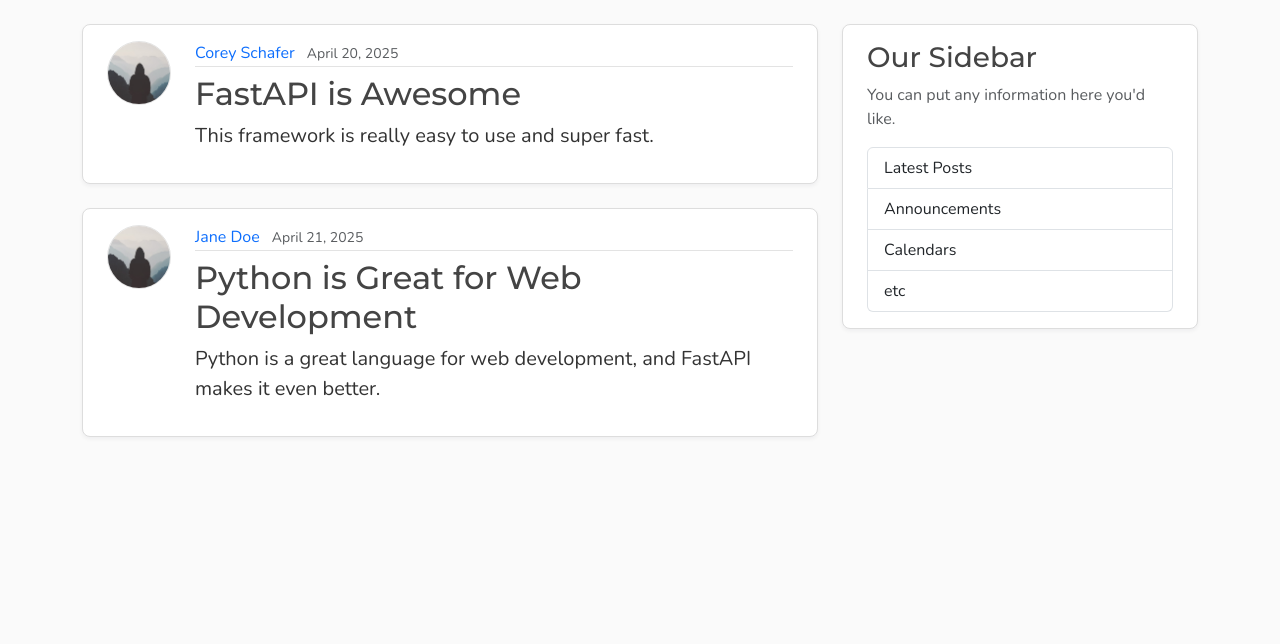
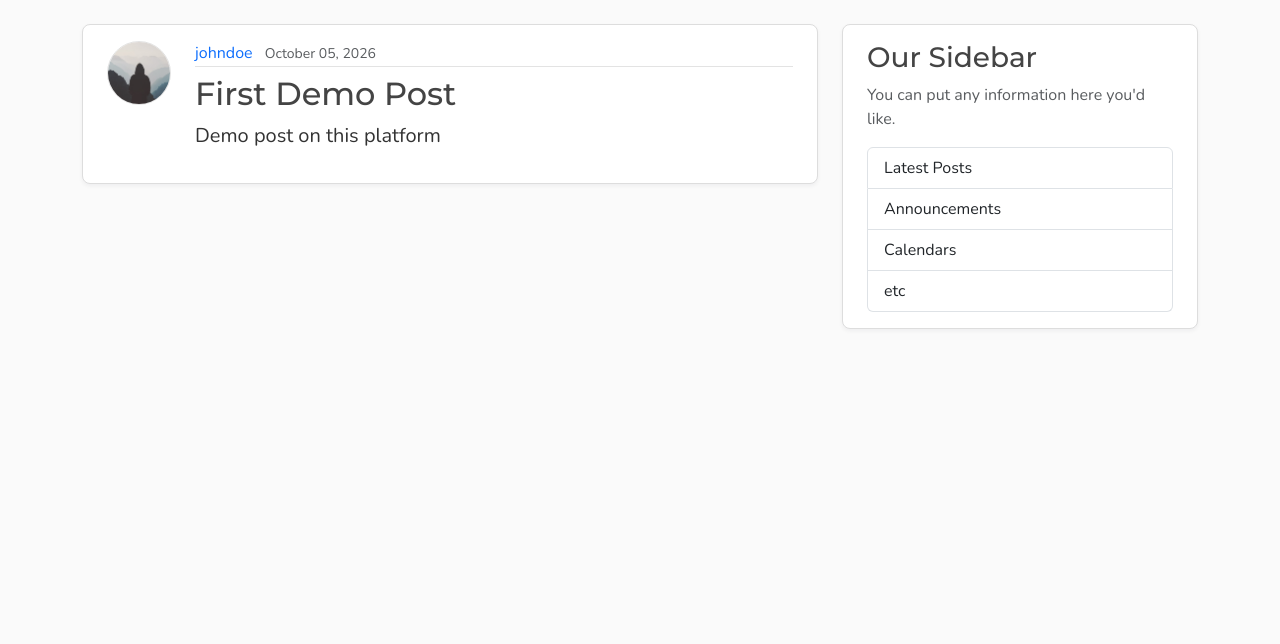
Before and after one commit to sandeephexa/fastapi_blog, a FastAPI app: page / in a window 1280 px wide. Shown: the part 56-700 px from the top of the page. Run offline with FastAPI, Linux system fonts and the light colour scheme.

Commit message:
db schemas added

```diff
--- a/main.py
+++ b/main.py
@@ -1,34 +1,40 @@
-from fastapi import FastAPI, Request
+from typing import Annotated
+
+from fastapi import Depends, FastAPI, HTTPException, Request, status
+from fastapi.exceptions import RequestValidationError
+from fastapi.responses import JSONResponse
 from fastapi.staticfiles import StaticFiles
 from fastapi.templating import Jinja2Templates
+from sqlalchemy import select
+from sqlalchemy.orm import Session
+from starlette.exceptions import HTTPException as StarletteHTTPException
+
+import models
+from database import Base, engine, get_db
+from schemas import (
+    PostCreate,
+    PostResponse,
+    PostUpdate,
+    UserCreate,
+    UserResponse,
+    UserUpdate,
+)
+
+Base.metadata.create_all(bind=engine)
 
 app = FastAPI()
 
 app.mount("/static", StaticFiles(directory="static"), name="static")
+app.mount("/media", StaticFiles(directory="media"), name="media")
 
 templates = Jinja2Templates(directory="templates")
-
-posts: list[dict] = [
-    {
-        "id": 1,
-        "author": "Corey Schafer",
-        "title": "FastAPI is Awesome",
-        "content": "This framework is really easy to use and super fast.",
-        "date_posted": "April 20, 2025",
-    },
-    {
-        "id": 2,
-        "author": "Jane Doe",
-        "title": "Python is Great for Web Development",
-        "content": "Python is a great language for web development, and FastAPI makes it even better.",
-        "date_posted": "April 21, 2025",
-    },
-]
 
 
 @app.get("/", include_in_schema=False, name="home")
 @app.get("/posts", include_in_schema=False, name="posts")
-def home(request: Request):
+def home(request: Request, db: Annotated[Session, Depends(get_db)]):
+    result = db.execute(select(models.Post))
+    posts = result.scalars().all()
     return templates.TemplateResponse(
         request,
         "home.html",
@@ -36,6 +42,309 @@ def home(request: Request):
     )
 
 
-@app.get("/api/posts")
-def get_posts():
+@app.get("/posts/{post_id}", include_in_schema=False)
+def post_page(request: Request, post_id: int, db: Annotated[Session, Depends(get_db)]):
+    result = db.execute(select(models.Post).where(models.Post.id == post_id))
+    post = result.scalars().first()
+    if post:
+        title = post.title[:50]
+        return templates.TemplateResponse(
+            request,
+            "post.html",
+            {"post": post, "title": title},
+        )
+    raise HTTPException(status_code=status.HTTP_404_NOT_FOUND, detail="Post not found")
+
+
+@app.get("/users/{user_id}/posts", include_in_schema=False, name="user_posts")
+def user_posts_page(
+    request: Request,
+    user_id: int,
+    db: Annotated[Session, Depends(get_db)],
+):
+    result = db.execute(select(models.User).where(models.User.id == user_id))
+    user = result.scalars().first()
+    if not user:
+        raise HTTPException(
+            status_code=status.HTTP_404_NOT_FOUND,
+            detail="User not found",
+        )
+    result = db.execute(select(models.Post).where(models.Post.user_id == user_id))
+    posts = result.scalars().all()
+    return templates.TemplateResponse(
+        request,
+        "user_posts.html",
+        {"posts": posts, "user": user, "title": f"{user.username}'s Posts"},
+    )
+
+
+@app.post(
+    "/api/users",
+    response_model=UserResponse,
+    status_code=status.HTTP_201_CREATED,
+)
+def create_user(user: UserCreate, db: Annotated[Session, Depends(get_db)]):
+    result = db.execute(
+        select(models.User).where(models.User.username == user.username),
+    )
+    existing_user = result.scalars().first()
+    if existing_user:
+        raise HTTPException(
+            status_code=status.HTTP_400_BAD_REQUEST,
+            detail="Username already exists",
+        )
+    result = db.execute(
+        select(models.User).where(models.User.email == user.email),
+    )
+    existing_email = result.scalars().first()
+    if existing_email:
+        raise HTTPException(
+            status_code=status.HTTP_400_BAD_REQUEST,
+            detail="Email already registered",
+        )
+    new_user = models.User(
+        username=user.username,
+        email=user.email,
+    )
+    db.add(new_user)
+    db.commit()
+    db.refresh(new_user)
+    return new_user
+
+
+@app.get("/api/users/{user_id}", response_model=UserResponse)
+def get_user(user_id: int, db: Annotated[Session, Depends(get_db)]):
+    result = db.execute(
+        select(models.User).where(models.User.id == user_id),
+    )
+    user = result.scalars().first()
+    if user:
+        return user
+    raise HTTPException(status_code=status.HTTP_404_NOT_FOUND, detail="User not found")
+
+
+@app.get("/api/users/{user_id}/posts", response_model=list[PostResponse])
+def get_user_posts(user_id: int, db: Annotated[Session, Depends(get_db)]):
+    result = db.execute(select(models.User).where(models.User.id == user_id))
+    user = result.scalars().first()
+    if not user:
+        raise HTTPException(
+            status_code=status.HTTP_404_NOT_FOUND,
+            detail="User not found",
+        )
+    result = db.execute(select(models.Post).where(models.Post.user_id == user_id))
+    posts = result.scalars().all()
     return posts
+
+
+@app.patch("/api/users/{user_id}", response_model=UserResponse)
+def update_user(
+    user_id: int,
+    user_update: UserUpdate,
+    db: Annotated[Session, Depends(get_db)],
+):
+    result = db.execute(select(models.User).where(models.User.id == user_id))
+    user = result.scalars().first()
+    if not user:
+        raise HTTPException(
+            status_code=status.HTTP_404_NOT_FOUND,
+            detail="User not found",
+        )
+
+    if user_update.username is not None and user_update.username != user.username:
+        result = db.execute(
+            select(models.User).where(models.User.username == user_update.username),
+        )
+        existing_user = result.scalars().first()
+        if existing_user:
+            raise HTTPException(
+                status_code=status.HTTP_400_BAD_REQUEST,
+                detail="Username already exists",
+            )
+
+    if user_update.email is not None and user_update.email != user.email:
+        result = db.execute(
+            select(models.User).where(models.User.email == user_update.email),
+        )
+        existing_email = result.scalars().first()
+        if existing_email:
+            raise HTTPException(
+                status_code=status.HTTP_400_BAD_REQUEST,
+                detail="Email already registered",
+            )
+
+    if user_update.username is not None:
+        user.username = user_update.username
+    if user_update.email is not None:
+        user.email = user_update.email
+    if user_update.image_file is not None:
+        user.image_file = user_update.image_file
+
+    db.commit()
+    db.refresh(user)
+    return user
+
+
+@app.delete("/api/users/{user_id}", status_code=status.HTTP_204_NO_CONTENT)
+def delete_user(user_id: int, db: Annotated[Session, Depends(get_db)]):
+    result = db.execute(select(models.User).where(models.User.id == user_id))
+    user = result.scalars().first()
+    if not user:
+        raise HTTPException(
+            status_code=status.HTTP_404_NOT_FOUND,
+            detail="User not found",
+        )
+
+    db.delete(user)
+    db.commit()
+
+
+@app.get("/api/posts", response_model=list[PostResponse])
+def get_posts(db: Annotated[Session, Depends(get_db)]):
+    result = db.execute(select(models.Post))
+    posts = result.scalars().all()
+    return posts
+
+
+@app.post(
+    "/api/posts",
+    response_model=PostResponse,
+    status_code=status.HTTP_201_CREATED,
+)
+def create_post(post: PostCreate, db: Annotated[Session, Depends(get_db)]):
+    result = db.execute(select(models.User).where(models.User.id == post.user_id))
+    user = result.scalars().first()
+    if not user:
+        raise HTTPException(
+            status_code=status.HTTP_404_NOT_FOUND,
+            detail="User not found",
+        )
+    new_post = models.Post(
+        title=post.title,
+        content=post.content,
+        user_id=post.user_id,
+    )
+    db.add(new_post)
+    db.commit()
+    db.refresh(new_post)
+    return new_post
+
+
+@app.get("/api/posts/{post_id}", response_model=PostResponse)
+def get_post(post_id: int, db: Annotated[Session, Depends(get_db)]):
+    result = db.execute(select(models.Post).where(models.Post.id == post_id))
+    post = result.scalars().first()
+    if post:
+        return post
+    raise HTTPException(status_code=status.HTTP_404_NOT_FOUND, detail="Post not found")
+
+
+@app.put("/api/posts/{post_id}", response_model=PostResponse)
+def update_post_full(
+    post_id: int,
+    post_data: PostCreate,
+    db: Annotated[Session, Depends(get_db)],
+):
+    result = db.execute(select(models.Post).where(models.Post.id == post_id))
+    post = result.scalars().first()
+    if not post:
+        raise HTTPException(
+            status_code=status.HTTP_404_NOT_FOUND, detail="Post not found"
+        )
+
+    if post_data.user_id != post.user_id:
+        result = db.execute(
+            select(models.User).where(models.User.id == post_data.user_id),
+        )
+        user = result.scalars().first()
+        if not user:
+            raise HTTPException(
+                status_code=status.HTTP_404_NOT_FOUND,
+                detail="User not found",
+            )
+
+    post.title = post_data.title
+    post.content = post_data.content
+    post.user_id = post_data.user_id
+
+    db.commit()
+    db.refresh(post)
+    return post
+
+
+@app.patch("/api/posts/{post_id}", response_model=PostResponse)
+def update_post_partial(
+    post_id: int,
+    post_data: PostUpdate,
+    db: Annotated[Session, Depends(get_db)],
+):
+    result = db.execute(select(models.Post).where(models.Post.id == post_id))
+    post = result.scalars().first()
+    if not post:
+        raise HTTPException(
+            status_code=status.HTTP_404_NOT_FOUND, detail="Post not found"
+        )
+
+    update_data = post_data.model_dump(exclude_unset=True)
+    for field, value in update_data.items():
+        setattr(post, field, value)
+
+    db.commit()
+    db.refresh(post)
+    return post
+
+
+@app.delete("/api/posts/{post_id}", status_code=status.HTTP_204_NO_CONTENT)
+def delete_post(post_id: int, db: Annotated[Session, Depends(get_db)]):
+    result = db.execute(select(models.Post).where(models.Post.id == post_id))
+    post = result.scalars().first()
+    if not post:
+        raise HTTPException(
+            status_code=status.HTTP_404_NOT_FOUND, detail="Post not found"
+        )
+
+    db.delete(post)
+    db.commit()
+
+
+@app.exception_handler(StarletteHTTPException)
+def general_http_exception_handler(request: Request, exception: StarletteHTTPException):
+    message = (
+        exception.detail
+        if exception.detail
+        else "An error occurred. Please check your request and try again."
+    )
+    if request.url.path.startswith("/api"):
+        return JSONResponse(
+            status_code=exception.status_code,
+            content={"detail": message},
+        )
+    return templates.TemplateResponse(
+        request,
+        "error.html",
+        {
+            "status_code": exception.status_code,
+            "title": exception.status_code,
+            "message": message,
+        },
+        status_code=exception.status_code,
+    )
+
+
+@app.exception_handler(RequestValidationError)
+def validation_exception_handler(request: Request, exception: RequestValidationError):
+    if request.url.path.startswith("/api"):
+        return JSONResponse(
+            status_code=status.HTTP_422_UNPROCESSABLE_CONTENT,
+            content={"detail": exception.errors()},
+        )
+    return templates.TemplateResponse(
+        request,
+        "error.html",
+        {
+            "status_code": status.HTTP_422_UNPROCESSABLE_CONTENT,
+            "title": status.HTTP_422_UNPROCESSABLE_CONTENT,
+            "message": "Invalid request. Please check your input and try again.",
+        },
+        status_code=status.HTTP_422_UNPROCESSABLE_CONTENT,
+    )
--- a/pyproject.toml
+++ b/pyproject.toml
@@ -6,4 +6,5 @@ readme = "README.md"
 requires-python = ">=3.14"
 dependencies = [
     "fastapi[standard]>=0.141.1",
+    "sqlalchemy>=2.1.1",
 ]
--- a/templates/home.html
+++ b/templates/home.html
@@ -4,18 +4,20 @@
     <article class="content-section py-3 px-4 mb-4">
       <div class="d-flex align-items-start gap-4">
         <img class="rounded-circle article-img flex-shrink-0"
-             src="{{ url_for('static', path='profile_pics/default.jpg') }}"
-             alt="{{ post.author }}'s profile picture"
+             src="{{ post.author.image_path }}"
+             alt="{{ post.author.username }}'s profile picture"
              width="64"
              height="64"
              loading="lazy">
         <div class="flex-grow-1">
           <div class="article-metadata mb-2">
-            <a class="me-2" href="#">{{ post.author }}</a>
-            <small class="text-body-secondary">{{ post.date_posted }}</small>
+            <a class="me-2"
+               href="{{ url_for("user_posts", user_id=post.author.id) }}">{{ post.author.username }}</a>
+            <small class="text-body-secondary">{{ post.date_posted.strftime("%B %d, %Y") }}</small>
           </div>
           <h2>
-            <a class="article-title" href="#">{{ post.title }}</a>
+            <a class="article-title"
+               href="{{ url_for("post_page", post_id=post.id) }}">{{ post.title }}</a>
           </h2>
           <p class="article-content">{{ post.content }}</p>
         </div>
```
Also changed, not shown: database.py (added, +20 -0 lines), models.py (added, +51 -0 lines), schemas.py (added, +49 -0 lines), templates/error.html (added, +9 -0 lines), templates/post.html (added, +61 -0 lines), templates/user_posts.html (added, +30 -0 lines), blog.db (added), corey.png (added), media/profile_pics/corey.png (added), 1 other file.
